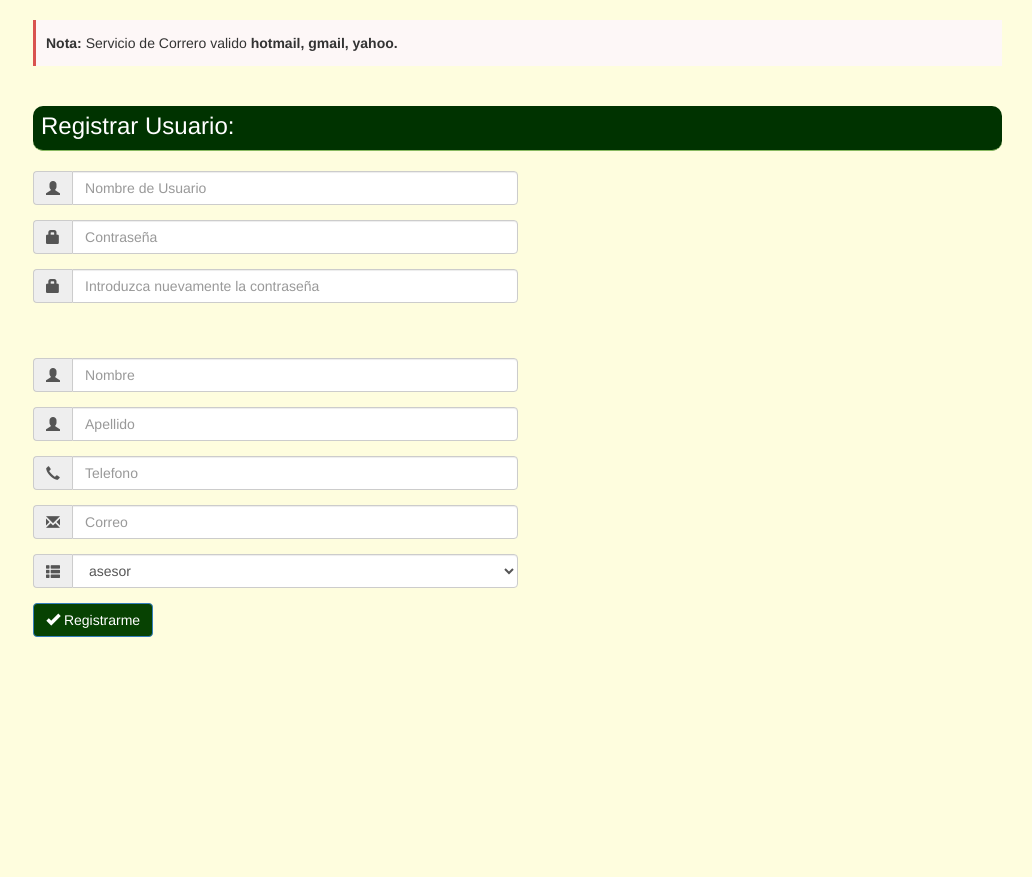
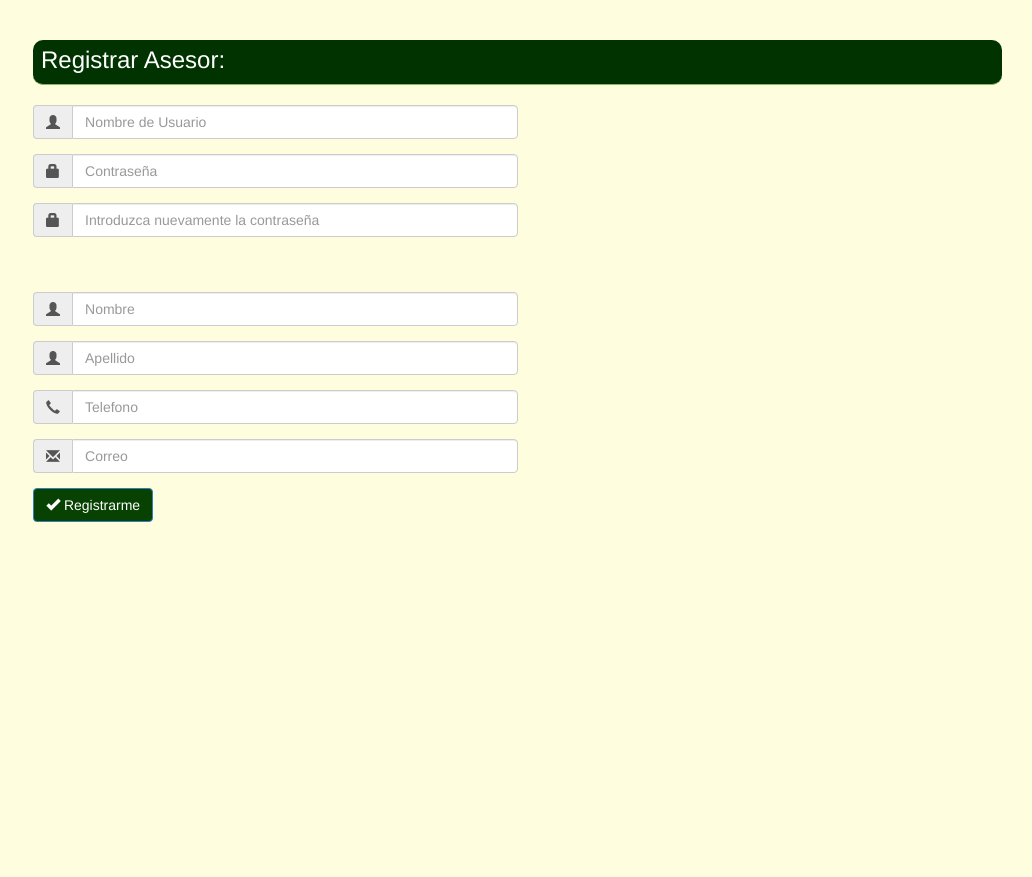
Before and after one commit to slowcodetis/saetis, a PHP site: page /sistema/Vista/RegistrarUsuario.php in a window 1280 px wide. Shown: the part 50-927 px from the top of the page, without its empty margins (248-1280 px from the left). Run offline with PHP 8.4, Linux system fonts and the light colour scheme; data comes from the database, SQL or seed files in the repository; some libraries are stand-ins or nearby versions.

Commit message:
Validaro Formulario Asesor
No completa aun, pero avances sobre esta historia de usuario

```diff
--- a/Vista/RegistrarUsuario.php
+++ b/Vista/RegistrarUsuario.php
@@ -63,14 +63,14 @@
             <div class="row">
                 <div class="col-lg-12">
 
-                    <div class="bs-callout bs-callout-danger">
+                   <!-- <div class="bs-callout bs-callout-danger">
 
                      <p>
                          <strong>Nota: </strong> Servicio de Correro valido  <strong>hotmail, gmail, yahoo.</strong>
                       </p>
-                    </div>
+                    </div> -->
 
-                    <h2 class="page-header">Registrar Usuario:</h2>
+                    <h2 class="page-header">Registrar Asesor:</h2>
 
 
                     <div class="col-lg-6" >
@@ -135,10 +135,10 @@
                                                 <span class="input-group-addon">
                                                   <span class="glyphicon glyphicon-envelope"></span>
                                                 </span>
-                                                <input class="form-control" type="email" name="email" id="UserEmail" placeholder="Correo" pattern="^([a-zA-Z0-9_\.\-])+\@(([hotmail]{7}|[yahoo]{5}|[gmail]{5})+\.)+([a-zA-Z0-9]{2,4})+$" title="Ejm: admin@hotmail.com ,admin@yahoo.com, admin@gmail.com"required>
+                                                <input class="form-control" type="email" name="email" id="UserEmail" placeholder="Correo" pattern="^[a-zA-Z0-9.!#$%&'*+/=?^_`{|}~-]+@[a-zA-Z0-9-]+(?:\.[a-zA-Z0-9-]+)*$"  title="Ejm: Correo@Empresa.com"required>
                                             </div>
                                         </div>
-                                        <div class="form-group">
+                                        <!-- <div class="form-group">
                                             <div class="input-group">
                                                 <span class="input-group-addon">
                                                   <span class="glyphicon glyphicon-th-list"></span>
@@ -161,7 +161,7 @@
                                                 ?>
                                                  </select>
                                             </div>
-                                        </div>
+                                        </div>-->
                                         <div class="form-group">
                                             <button type="submit" name="submit" class="btn btn-primary" id="btn-registrarUser"> <span class="glyphicon glyphicon-ok"></span> Registrarme</button>
                                         </div>
```
Also changed, not shown: Vista/ProcesarRegistroUsuario.php (+5 -3 lines).
